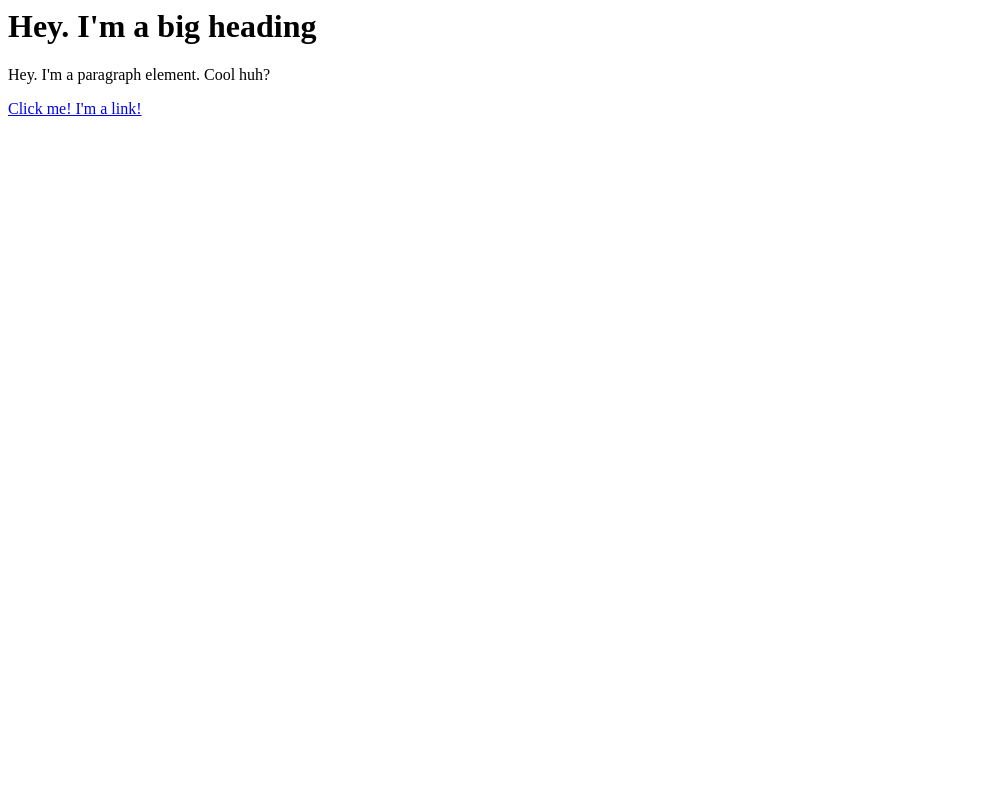
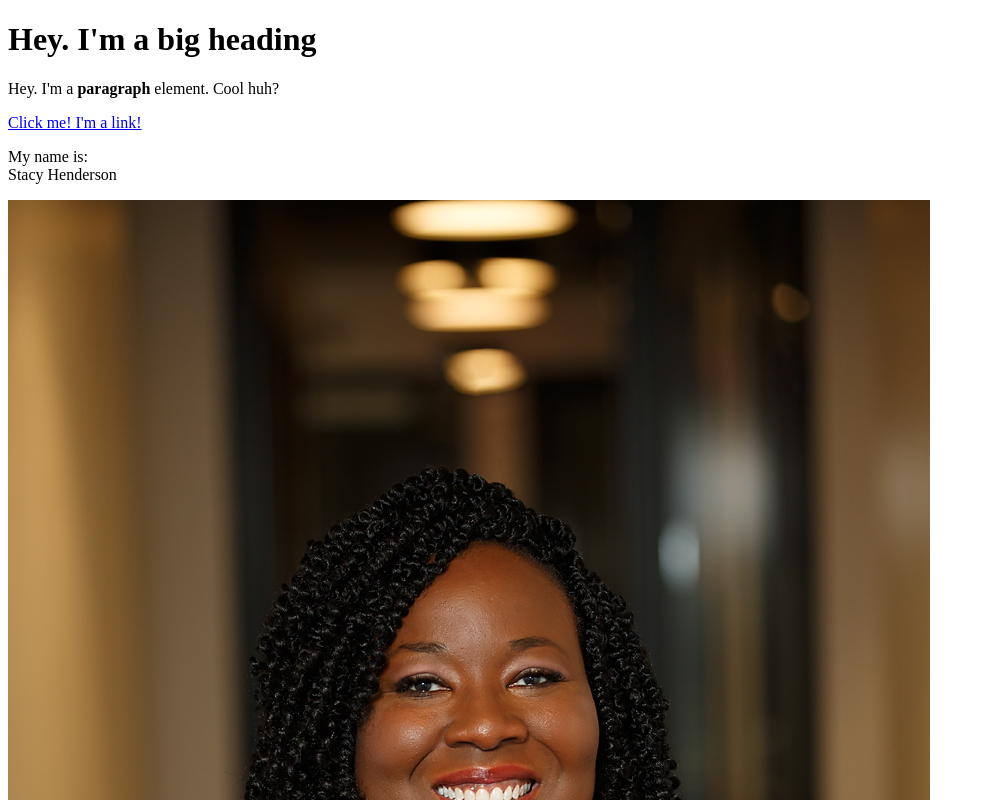
Before and after one commit to OfficemanagerSDH/Cartoon-hero, a plain HTML site: page Test.html4.html in a window 1280 px wide. Shown: the top 800 px of the page, without its empty margins (0-985 px from the left). Drawn offline with Linux system fonts and the light colour scheme.

Commit message:
Added Sdh and other elements

```diff
--- a/Test.html4.html
+++ b/Test.html4.html
@@ -1,3 +1,14 @@
-<h1>Hey. I'm a big heading</h1>
-<p>Hey. I'm a paragraph element. Cool huh?</p>
-<a href="http://google.com" target="_blank" title="Let's Go To google">Click me! I'm a link!</a>
+<!DOCTYPE html>
+<html>
+<head>
+    <title>Test page</title>
+</head>
+<body>
+    <h1>Hey. I'm a big heading</h1>
+    <p>Hey. I'm a <b>paragraph</b> element. Cool huh?</p>
+    <a href="http://google.com" target="_blank" title="Let's Go To google">Click me! I'm a link!</a>
+    <p> My name is:<br>
+        Stacy Henderson </p>
+    <img src="img/SDH.jpg">
+</body>
+</html>
```
Also changed, not shown: img/SDH.jpg (added).
